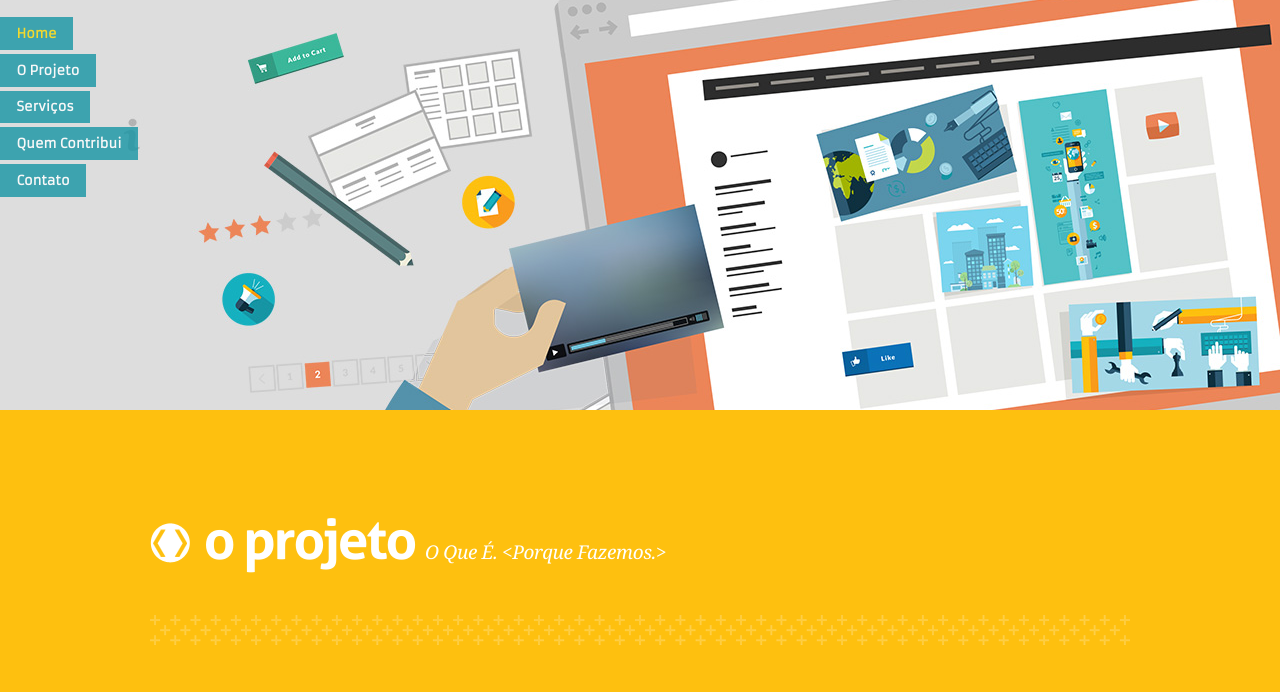
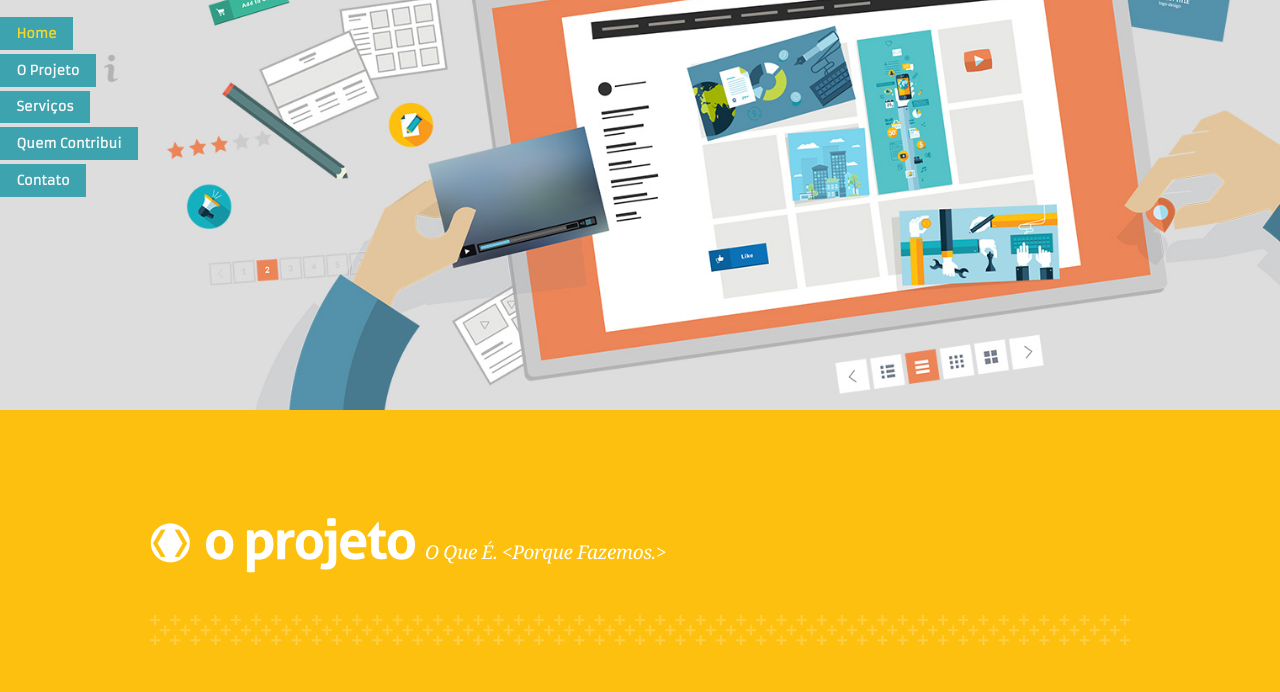
Before and after one commit to julianchaos/web-democratica, a plain HTML site: page index.html in a window 1280 px wide. Shown: the part 285-977 px from the top of the page. Drawn offline with Linux system fonts and the light colour scheme; a script that the page names is missing.

Commit message:
Correção dos backgrounds da primeira e última seções.

```diff
--- a/css/site.css
+++ b/css/site.css
@@ -250,6 +250,12 @@ a:active
 .our-team {background-color: #c2d64c;}
 .news {background-color: #d82545;}
 .contact-us {background: #1f1f1f url(../images/top_bg/02.jpg) no-repeat;}
+.first-section, .contact-us {
+	-webkit-background-size: cover;
+	-moz-background-size: cover;
+	-o-background-size: cover;
+	background-size: cover;
+}
 
 /******************************************************************************/
 /*  HEADER                                                                    */
```
